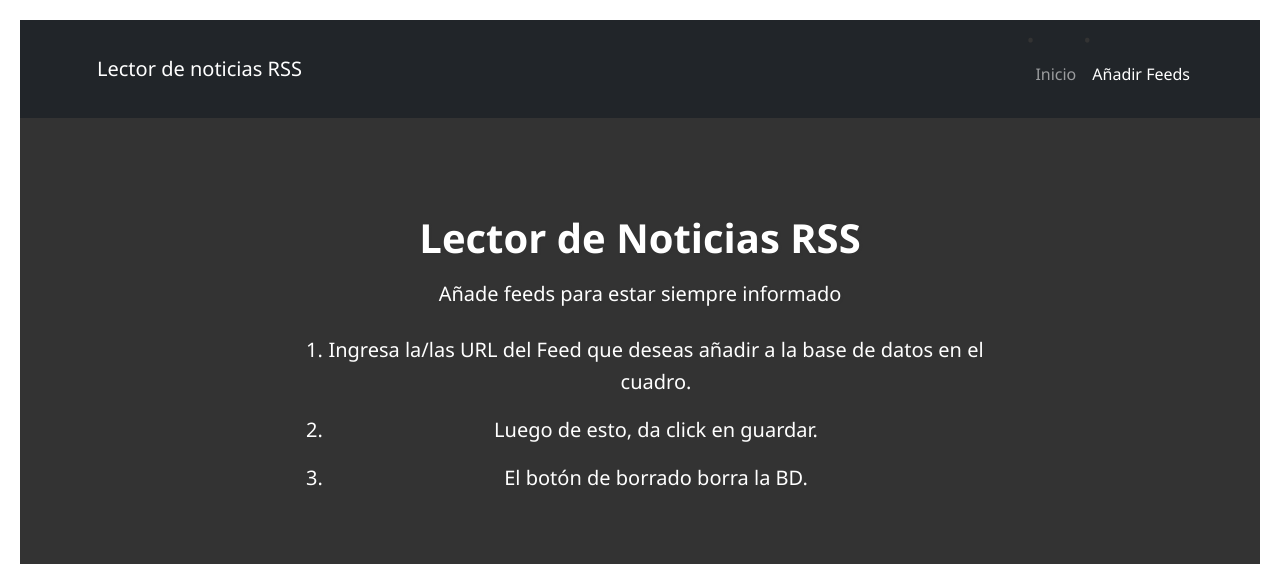
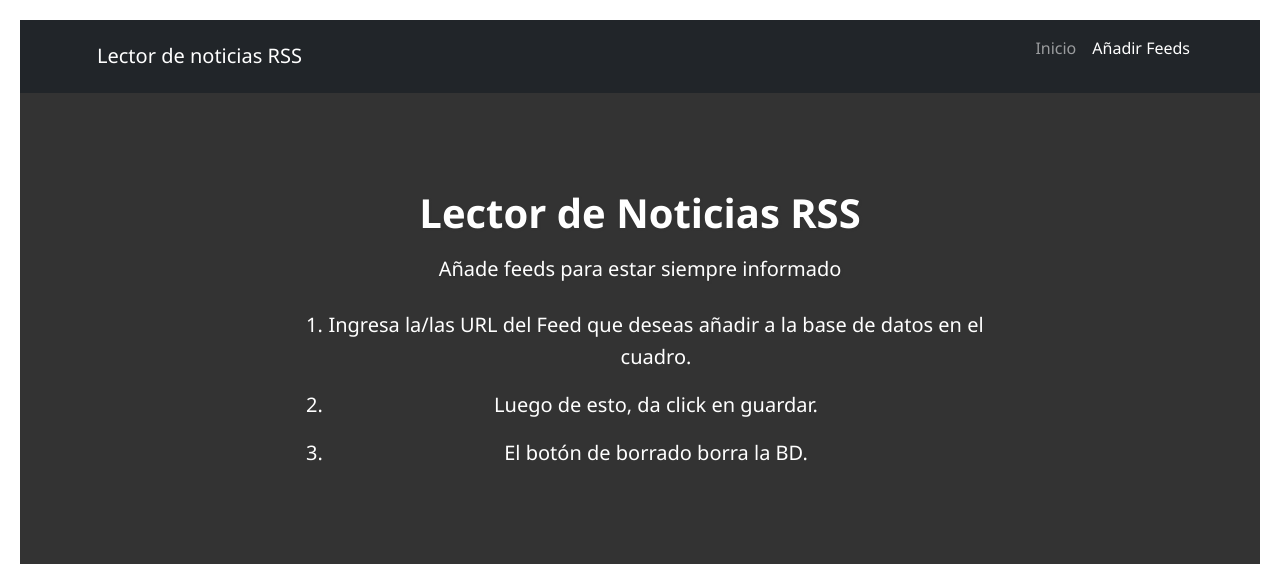
Before and after one commit to Jhonix05/OAW, a PHP site: page /vista/feed.php in a window 1280 px wide. Shown: the top 564 px of the page. Run offline with PHP 8.4, Linux system fonts and the light colour scheme.

Commit message:
Corrigiendo navbar css

```diff
--- a/css/styles_front.css
+++ b/css/styles_front.css
@@ -82,7 +82,7 @@ ul li {
 }
 
 ul li::before {
-    content: "• "; /* Adds a bullet point before the item text */
+    /* content: "• "; Adds a bullet point before the item text */
     color: #333; /* Adjust the color to match your design */
     font-weight: bold; /* Optional: Makes the bullet point bold */
     padding-right: 5px; /* Adds space between the bullet point and the text */
```
